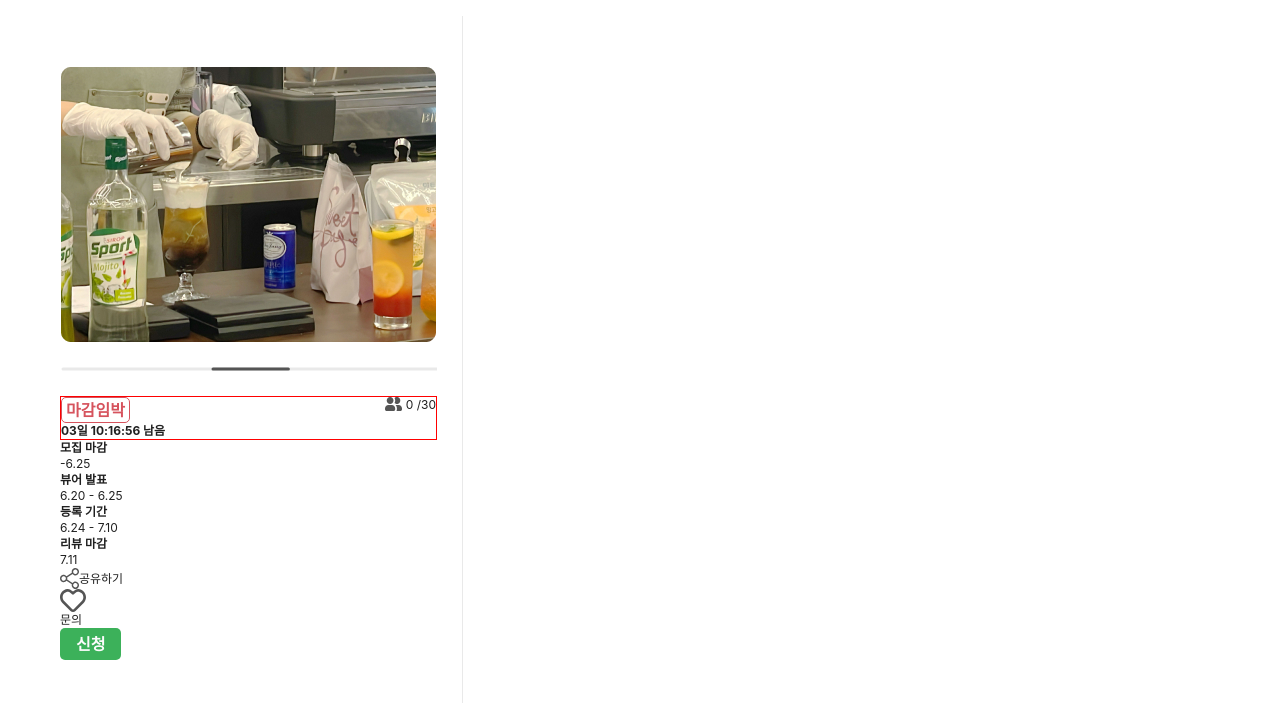
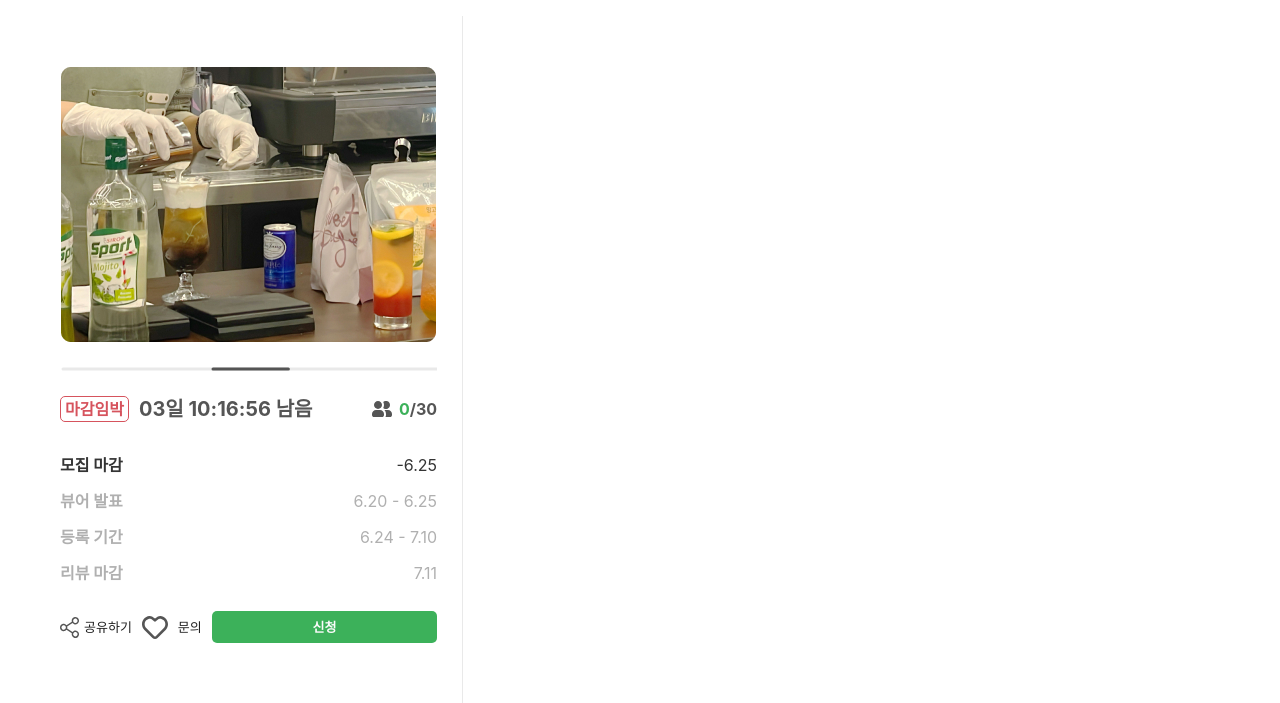
Before and after one commit to joywhy/reviewKim, a website built with Parcel: page index.html in a window 1280 px wide. Shown: the part 97-800 px from the top of the page. Built offline with nearby package versions, Linux system fonts and the light colour scheme; a web font is replaced by a local one.

Commit message:
style: article

```diff
--- a/index.html
+++ b/index.html
@@ -6,47 +6,53 @@
     <title>Document</title>
     <link rel="stylesheet" href="./src/reset.css" />
     <link rel="stylesheet" href="./src/main.css" />
+    <link
+      rel="stylesheet"
+      as="style"
+      crossorigin
+      href="https://cdn.jsdelivr.net/gh/orioncactus/pretendard@v1.3.9/dist/web/static/pretendard.min.css"
+    />
   </head>
   <body>
     <header>
       <div class="container">
         <logo class="center">
-      <img src="./src/img/logo_kor_reviewKim.svg" alt="리뷰킴"/>
-      <img src="./src/img/logo_en_reviewKim.svg" alt="reviewkim"/>
+          <img src="./src/img/logo_kor_reviewKim.svg" alt="리뷰킴" />
+          <img src="./src/img/logo_en_reviewKim.svg" alt="reviewkim" />
         </logo>
 
         <div class="rightSide center">
           <a href="">비즈니스 문의</a>
           <button class="mainBtn login">로그인</button>
         </div>
-
       </div>
     </header>
     <main class="container">
       <article>
         <div class="slide">
           <div class="slideContainer">
-      <img src="./src/img/slide_makingCocktail.jpg" alt="칵테일제조사진"/>
+            <img
+              src="./src/img/slide_makingCocktail.jpg"
+              alt="칵테일제조사진"
+            />
           </div>
           <div class="progressBar">
-     <img src="./src/img/line1.svg"/>
-     <img  class="progressLine" src="./src/img/line2.svg"/>
+            <img src="./src/img/line1.svg" />
+            <img class="progressLine" src="./src/img/line2.svg" />
           </div>
         </div>
 
         <div class="articleTitle">
-
           <h2>
             <button class="dangerBtn">마감임박</button>
             <span> 03일 10:16:56 남음</span>
           </h2>
 
           <div class="recruitment">
-    <img src="./src/img/users.svg" alt="모집인원아이콘"/>
-    <span>0</span>
+            <img src="./src/img/users.svg" alt="모집인원아이콘" />
+            <p>0</p>
             <span>/30</span>
           </div>
-
         </div>
         <ul>
           <li>
@@ -67,26 +73,21 @@
           </li>
         </ul>
         <div class="buttonList">
-    <button>
-      <img src="./src/img/share.svg" alt="공유하기"/>
+          <button class="shareBtn">
+            <img src="./src/img/share.svg" alt="공유하기" />
             공유하기
           </button>
 
-    <button>
-      <img src="./src/img/like.svg" alt="좋아요"/>
+          <button class="likeBtn">
+            <img src="./src/img/like.svg" alt="좋아요" />
           </button>
 
           <button>문의</button>
           <button class="mainBtn">신청</button>
         </div>
       </article>
-  <section>
-
-  </section>
-
+      <section></section>
     </main>
- <footer>
-
- </footer>
+    <footer></footer>
   </body>
 </html>
--- a/src/main.css
+++ b/src/main.css
@@ -2,19 +2,22 @@
 html {
   --color-black: #000000;
   --color-white: #ffffff;
-    --color-main: #3CB15A;
-    --color-gray: #FCFCFC;
-    --color-gray-10: #E9E9E9;
+  --color-main: #3cb15a;
+  --color-gray: #fcfcfc;
+  --color-gray-10: #e9e9e9;
+  --color-gray-30: #b0b0b0;
+  --color-gray-50: #555555;
+  --color-gray-70: #343434;
+  --color-point: #d6535d;
 
-     --color-point :#D6535D;
-
-
-    --color-gray-20: #b0b0b0;
-    --color-gray-30: #808080;
-    --color-gray-40: #555555;
-    --color-win :#A2BC00;
-    --color-lose :#E67A29;
-
+  --color-win: #a2bc00;
+  --color-lose: #e67a29;
+}
+* {
+  font-family: 'Pretendard Variable', Pretendard, -apple-system,
+    BlinkMacSystemFont, system-ui, Roboto, 'Helvetica Neue', 'Segoe UI',
+    'Apple SD Gothic Neo', 'Noto Sans KR', 'Malgun Gothic', 'Apple Color Emoji',
+    'Segoe UI Emoji', 'Segoe UI Symbol', sans-serif;
 }
 body {
   position: relative;
@@ -66,7 +69,7 @@ html {
   padding: 4px;
 }
 /* header */
-  header{
+header {
   position: fixed;
   z-index: 10;
   top: 0;
@@ -78,47 +81,43 @@ html {
   box-sizing: border-box;
   /* border: 1px solid red; */
 }
-  header >.container {
+header > .container {
   position: relative;
   display: flex;
   justify-content: space-between;
 
   box-sizing: border-box;
   /* border: 1px solid red; */
-
 }
-  header logo  {
-
+header logo {
 }
-  header logo >img:nth-child(2) {
+header logo > img:nth-child(2) {
   margin-left: 10px;
 }
 
-  .rightSide >button.mainBtn  {
+.rightSide > button.mainBtn {
   margin-left: 20px;
 }
 
 /* main */
 main {
   /* position: absolute; */
-    top:113px;
+  top: 113px;
   display: flex;
   justify-content: space-between;
   height: 2000px;
   /* border: 1px solid red; */
-
 }
 /* article  dfd*/
 article {
-
   position: sticky;
   width: 377px;
-    height: 600px;
+  height: 700px;
   overflow: auto;
   position: -webkit-sticky;
   position: sticky;
-    top:0;
-    margin-top: 50px;
+  top: 0;
+  padding-top: 50px;
   /* background-color:#e4e4e4; */
 
   /* box-sizing: border-box;
@@ -128,35 +127,101 @@ html {
   box-sizing: border-box;
   border: 1px solid rgba(255, 0, 0, 0);
 }
-  article .slide .slideContainer{}
-  article .slide .progressBar{
+article .slide .slideContainer {
+}
+article .slide .progressBar {
   margin-top: 25px;
   position: relative;
 }
-  article .slide .progressBar img{
+article .slide .progressBar img {
   position: absolute;
 }
-  article .slide .progressBar img.progressLine{
+article .slide .progressBar img.progressLine {
   position: absolute;
   left: 150px;
 }
 
-  .articleTitle  {
+.articleTitle {
   margin-top: 28px;
-    border: 1px solid red;
+  /* border: 1px solid red; */
   position: relative;
   display: flex;
   justify-content: space-between;
 }
+.articleTitle h2 {
+  display: flex;
+  justify-content: left;
+  align-items: center;
+}
+.articleTitle h2 span {
+  display: block;
+  font-size: 20px;
+  font-weight: bold;
+  color: var(--color-gray-50);
+  margin-left: 10px;
+}
+.recruitment {
+  display: flex;
+  justify-content: right;
+  align-items: center;
+}
+.recruitment img {
+  width: 20px;
+}
+.recruitment span {
+  display: block;
+  font-size: 16px;
+  font-weight: bold;
+  color: var(--color-gray-50);
+}
+.recruitment > p {
+  display: block;
+  font-size: 16px;
+  font-weight: bold;
+  color: var(--color-main);
+  margin-left: 7px;
+}
+article ul {
+  width: 100%;
+  font-size: 16px;
+  font-weight: Semibold;
+  color: var(--color-gray-30);
+  margin-top: 35px;
+}
+article ul li {
+  list-style: none;
+  margin-bottom: 20px;
+  display: flex;
+  justify-content: space-between;
+}
+article ul li:first-child {
+  color: var(--color-gray-70);
+}
+article .buttonList {
+  display: flex;
+  /* justify-content: space-between; */
+  align-items: center;
+  margin-top: 30px;
+}
+article .buttonList button {
+  font-size: 13px;
+  font-weight: ExtraBold;
+  /* color: var(--color-gray-70); */
+  /* flex-grow: 1; */
+  margin-right: 10px;
+}
+article .buttonList .shareBtn img {
+  margin-right: 5px;
+}
+article .buttonList .mainBtn {
+  flex-grow: 1;
+  margin-right: 0px;
+}
 section {
-    /* flex-grow: 3; */
   width: 757px;
-    /* max-width: 70%; */
-    /* min-width: 500px; */
   height: 1200px;
   padding-top: 50px;
   border-left: 1px solid var(--color-gray-10);
-    /* background-color:#dcdcdc; */
 }
 
 /* footer */
```
Also changed, not shown: dist/index.html, 2 other files. Lines whose indentation alone changed are shown as unchanged.
